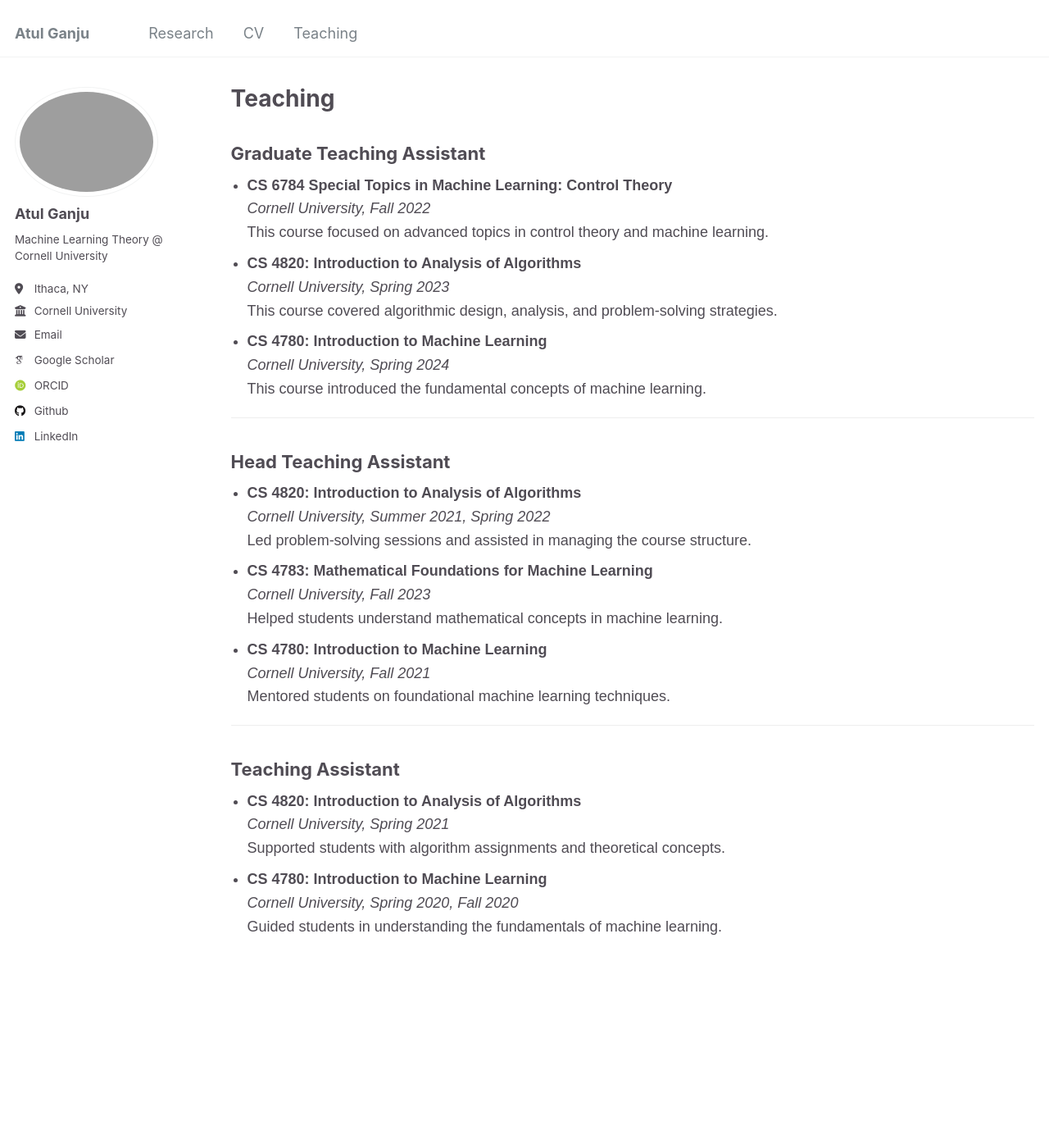
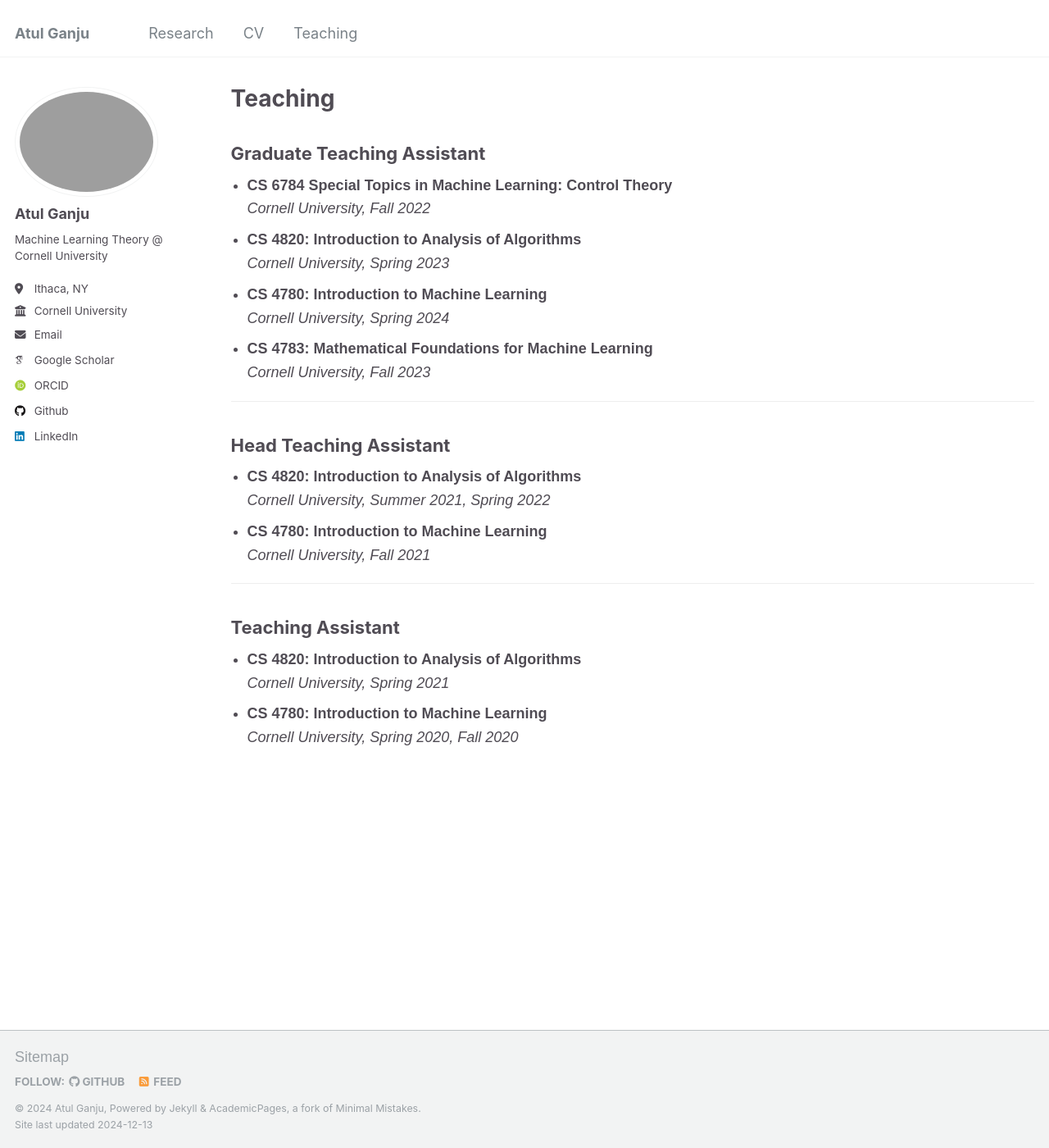
Before and after one commit to atulganju/atulganju.github.io, a Jekyll site: the page built from _pages/teaching.html, in a window 1280 px wide and 1400 px high. Shown: the whole window at 82% size. Built offline with Jekyll 4.4.1, drawn with Linux system fonts in a browser that asks for light colours; some web fonts are replaced.

Commit message:
Update teaching.html correct positions

```diff
--- a/_pages/teaching.html
+++ b/_pages/teaching.html
@@ -54,17 +54,18 @@ author_profile: true
             <li>
                 <strong>CS 6784 Special Topics in Machine Learning: Control Theory</strong><br>
                 <span class="university-semester">Cornell University, Fall 2022</span><br>
-                This course focused on advanced topics in control theory and machine learning.
             </li>
             <li>
                 <strong>CS 4820: Introduction to Analysis of Algorithms</strong><br>
                 <span class="university-semester">Cornell University, Spring 2023</span><br>
-                This course covered algorithmic design, analysis, and problem-solving strategies.
             </li>
             <li>
                 <strong>CS 4780: Introduction to Machine Learning</strong><br>
                 <span class="university-semester">Cornell University, Spring 2024</span><br>
-                This course introduced the fundamental concepts of machine learning.
+            </li>
+            <li>
+                <strong>CS 4783: Mathematical Foundations for Machine Learning</strong><br>
+                <span class="university-semester">Cornell University, Fall 2023</span><br>
             </li>
         </ul>
     </div>
@@ -77,17 +78,10 @@ author_profile: true
             <li>
                 <strong>CS 4820: Introduction to Analysis of Algorithms</strong><br>
                 <span class="university-semester">Cornell University, Summer 2021, Spring 2022</span><br>
-                Led problem-solving sessions and assisted in managing the course structure.
-            </li>
-            <li>
-                <strong>CS 4783: Mathematical Foundations for Machine Learning</strong><br>
-                <span class="university-semester">Cornell University, Fall 2023</span><br>
-                Helped students understand mathematical concepts in machine learning.
             </li>
             <li>
                 <strong>CS 4780: Introduction to Machine Learning</strong><br>
                 <span class="university-semester">Cornell University, Fall 2021</span><br>
-                Mentored students on foundational machine learning techniques.
             </li>
         </ul>
     </div>
@@ -100,12 +94,10 @@ author_profile: true
             <li>
                 <strong>CS 4820: Introduction to Analysis of Algorithms</strong><br>
                 <span class="university-semester">Cornell University, Spring 2021</span><br>
-                Supported students with algorithm assignments and theoretical concepts.
             </li>
             <li>
                 <strong>CS 4780: Introduction to Machine Learning</strong><br>
                 <span class="university-semester">Cornell University, Spring 2020, Fall 2020</span><br>
-                Guided students in understanding the fundamentals of machine learning.
             </li>
         </ul>
     </div>
```
